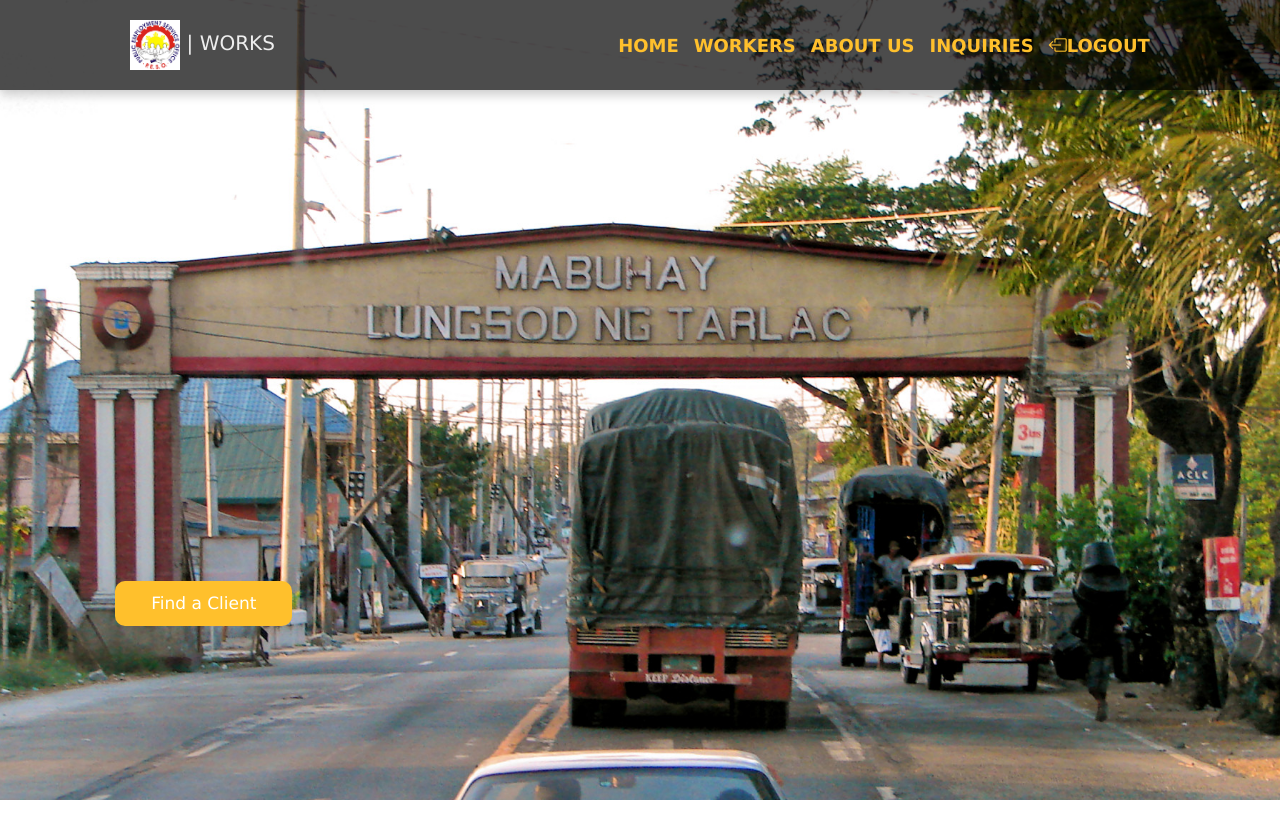
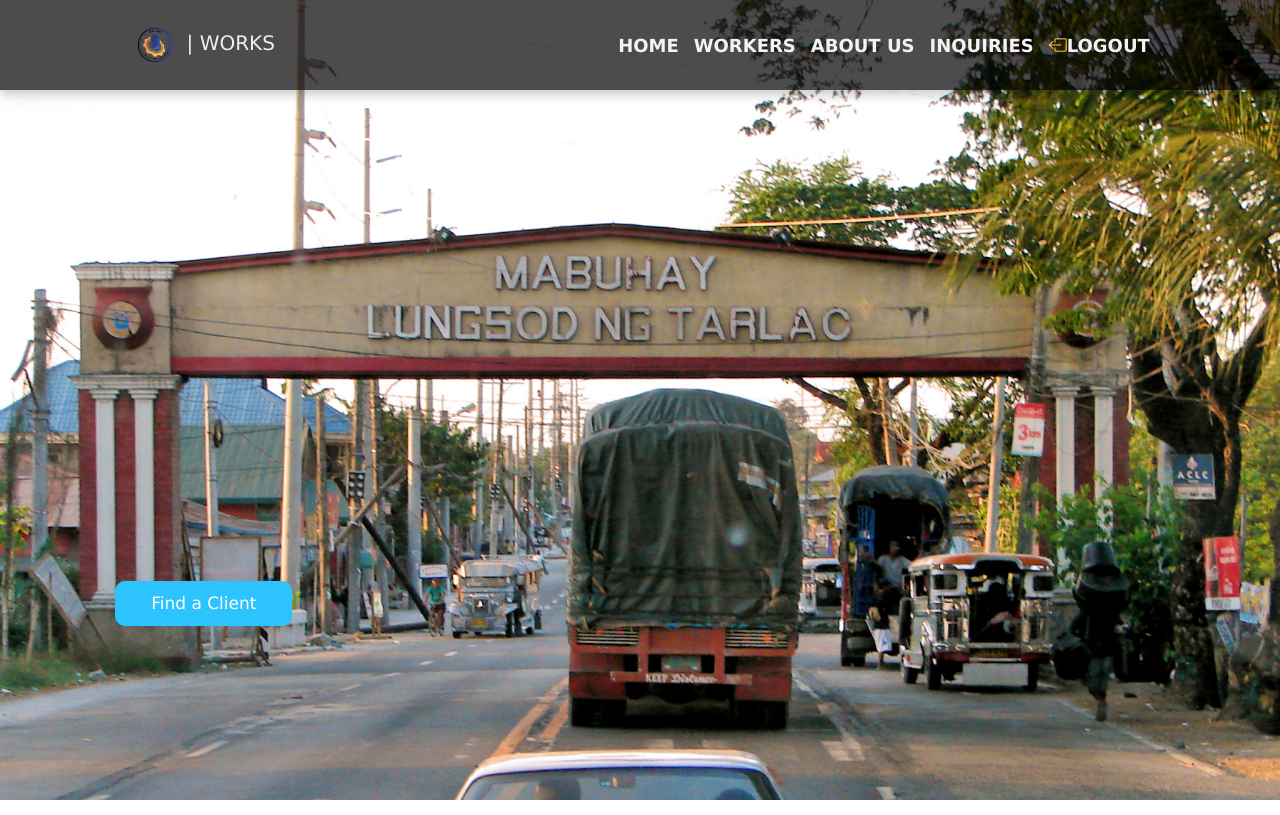
Before and after one commit to Hakuu69/Works, a PHP site: the page made by !WORKER/source/homeWorker.php in a window 1280 px wide. Shown: the top 815 px of the page. Run offline with PHP 8.4, Linux system fonts and the light colour scheme.

Commit message:
designed

```diff
--- a/!ADMIN/source/dashboard.php
+++ b/!ADMIN/source/dashboard.php
@@ -80,7 +80,7 @@
 
         <script src = "https://code.jquery.com/jquery-3.6.0.js" type = "text/javascript"></script>
 
-        <script src = "https://code.jquery.com/ui/1.13.2/jquery-ui.js" type = "text/javascript"></script>
+        <script src = "https://code.jquery.com/ui/1.13`.2/jquery-ui.js" type = "text/javascript"></script>
 
 
 
--- a/!WORKER/source/homeWorker.php
+++ b/!WORKER/source/homeWorker.php
@@ -17,7 +17,7 @@
 <!-- header section starts  -->
 
 <header>
-  <a href="#home" class="xx"><img src="../images/logo.png" height = "50" width = "50">  | WORKS</a>
+  <a href="#home" class="xx"><img src="../images/logoworker.png" height = "50" width = "50">  | WORKS</a>
 	<nav class="navbar navbar-expand-md">
   <button class="navbar-toggler navbar-dark" type="button" data-toggle="collapse" data-target="#main-navigation">
     <span class="navbar-toggler-icon"></span>
@@ -53,7 +53,7 @@
     <div class="content">
         <h3><b style="color:white"></b></h3>
         <h5><i style="color:white"></i></h5>
-        <a href="#worker" class="btn">Find a Client</a>
+        <a href="../source/workerlist.php" class="btn">Find a Client</a>
     </div>
 </section>
 <br>
@@ -94,18 +94,18 @@
 
                 <div class="row">
                     <div class="col-md-4 text-center featured">
-                        <img src="../images/logo.png" width="" height="270" alt="">
+                    <img src="../images/logoworker.png" width="" height="270" alt="">
                         <br><br>
                             <h5>Carl Patrick Mallari - <strong>Member</strong></h5>
                         <br>
                           <p style="font-size: 11px; color:black;">3rd Year at AMA Computer College</p>
 
-
+                          <button class="btn bg-warning"> <a href="https://www.facebook.com/profile.php?id=100005282114692" style="color: white;"> View Profile</a></button>
                         <br><br>
                     </div>
 
                     <div class="col-md-4 text-center featured">
-                        <img src="../images/logo.png" width="" height="270" alt="">
+                    <img src="../images/logoworker.png" width="" height="270" alt="">
                         <br><br>
                             <h5>Jacob Salvador - <strong>Member</strong></h5>
                         <br>
@@ -116,7 +116,7 @@
                     </div>
 
                     <div class="col-md-4 text-center featured">
-                        <img src="../images/logo.png" width="" height="270" alt="">
+                        <img src="../images/logoworker.png" width="" height="270" alt="">
                         <br><br>
                             <h5>Yvan Balinan - <strong>Member</strong></h5>
 
@@ -133,7 +133,7 @@
 <!-- contact section starts  -->
 <section class="contact" id="contact">
 
-    <h1 class="heading" style="font-weight: bold;">SENDS US A MESSAGE</h1>
+    <h1 class="heading" style="font-weight: bold;">CONTACT US</h1>
 
     <div class="row">
 
@@ -175,10 +175,9 @@
                     </p>
                 </div>
                 <div class = "col-lg-3 col-md-3 col-sm-12 vstack">
-                    <h5 class = "fs-6 fw-semibold">HELPFUL LINKS</h5>
-                    <a class = "small" href = "#home">Home</a>
 
-                    <a class = "small" href = "#about">About</a>
+
+
                 </div>
                 <div class = "col-lg-3 col-md-3 col-sm-12">
                     <h5 class = "fs-6 fw-semibold">HEAR NEWS FROM US</h5>
--- a/!WORKER/source/index.css
+++ b/!WORKER/source/index.css
@@ -36,7 +36,7 @@ section{
     display: inline-block;
     margin-top: 1rem;
     border-radius: 1rem;
-    background:rgb(255, 192, 44) ;
+    background:rgb(44, 195, 255) ;
     color:#ffffff;
     padding:.9rem 3.5rem;
     cursor: pointer;
@@ -83,7 +83,7 @@ header .navbar a{
     font-size: 1.8rem;
     padding:0 1.5rem;
     margin-left: 5px;
-    color:rgb(255, 192, 44);
+    color:rgb(243, 243, 243);
     font-weight: 800;
 }
 header .navbar a:hover{
--- a/workerlist.php
+++ b/!WORKER/source/workerlist.php
@@ -26,7 +26,7 @@ $proposals = [
     <title>Proposal Review</title>
     <style>
         body { font-family: Arial, sans-serif; background-color: #f8f9fa; margin: 0; padding: 0; }
-        .header { background-color: #007bff; color: white; padding: 15px; text-align: center; font-size: 20px; }
+        .header { background-color:rgb(46, 114, 160); color: white; padding: 15px; text-align: center; font-size: 20px; }
         .container { width: 80%; margin: auto; }
         .proposal { background: white; padding: 15px; margin: 10px 0; border-radius: 5px; box-shadow: 0px 0px 5px rgba(0, 0, 0, 0.1); }
         .proposal h3 { margin: 0; color: #0056b3; }
@@ -35,6 +35,7 @@ $proposals = [
         .btn { padding: 8px 12px; border: none; border-radius: 3px; cursor: pointer; }
         .btn-message { background-color: #0056b3; color: white; }
         .btn-hire { background-color: #004494; color: white; }
+        .btn-profile { background-color: #004494; color: white; }
     </style>
 </head>
 <body>
@@ -47,7 +48,9 @@ $proposals = [
                 <p><?php echo $proposal['description']; ?></p>
                 <div class="actions">
                     <button class="btn btn-message">Message</button>
+                    <br></br>
                     <button class="btn btn-hire">Hire</button>
+                    <button class="btn btn-profile">Profile</button>
                 </div>
             </div>
         <?php endforeach; ?>
--- a/index.css
+++ b/index.css
@@ -36,7 +36,7 @@ section{
     display: inline-block;
     margin-top: 1rem;
     border-radius: 1rem;
-    background:rgb(44, 48, 255) ;
+    background:rgb(44, 135, 255) ;
     color:#ffffff;
     padding:.9rem 3.5rem;
     cursor: pointer;
@@ -83,7 +83,7 @@ header .navbar a{
     font-size: 1.8rem;
     padding:0 1.5rem;
     margin-left: 5px;
-    color:rgb(44, 58, 255);
+    color:rgb(252, 252, 252);
     font-weight: 800;
 }
 header .navbar a:hover{
--- a/pre-reg.php
+++ b/pre-reg.php
@@ -69,11 +69,11 @@
         <h2>Join as an employer or worker</h2>
 
         <div class="option">
-            <a href="../WEBSITE/!SIGNUP/source/employerReg.php">I'm an employer, looking for workers</a>
-            <a href="../WEBSITE/!SIGNUP/source/workerReg.php">I'm a worker, looking for employers</a>
+            <a href="../Works/!SIGNUP/source/employerReg.php">I'm an employer, looking for workers</a>
+            <a href="../Works/!SIGNUP/source/workerReg.php">I'm a worker, looking for employers</a>
         </div>
 
-        <a href="../WEBSITE/!SIGNUP/source/login.php" class="btn"> Log In</a>
+        <a href="../Works/!SIGNUP/source/login.php" class="btn"> Log In</a>
     </div>
 
 </body>
```
Also changed, not shown: index.php (+9 -12 lines), !EMPLOYER/images/logoworker.png (added), !SIGNUP/uploads/2aedab90fbe3a8538b2bb96c170c8911B06C54FA-443D-4239-B780-2A6CE5D03828.png (added), !SIGNUP/uploads/3b2dabe0c3fdb097d0b649cc2819b84896693BBE-9460-4EDB-A09E-EBF76D14F79C.png (added), !SIGNUP/uploads/3e1629152638377a1caa9f90696f93f7B06C54FA-443D-4239-B780-2A6CE5D03828.png (added), !SIGNUP/uploads/43be77dd1eb056bf992da1fe70d47263d905d805-b515-4102-a80e-74fbc199cc7f.jpg (added), !SIGNUP/uploads/4d2a15abc362329d4bc61fb92ec4e809ie0TRywUAD9JDFsamXC6FKeyfamZM0K_H9n4MdAneHTq1y4Z_IuhP-WIVAH8De8rxpGockcHdeAfozUTay2ggPQX43Bifcy_POXzEoEpZBjXyvcAlpbC0GV_byeaSuAUzMSUNbcI.png (added), !SIGNUP/uploads/912579e16a19b03318cb2ec6d045566ad905d805-b515-4102-a80e-74fbc199cc7f.jpg (added), !SIGNUP/uploads/91ace9380f5b5dc6c524672d748ed18e3F1C78FA-0A28-4B79-B93E-10E47FEA5BFF.png (added), !SIGNUP/uploads/d4940d32387483bbd78341252ca822e33F1C78FA-0A28-4B79-B93E-10E47FEA5BFF.png (added), !SIGNUP/uploads/e1e738eaae9bf037cb9d1f3b1bd4069b3F1C78FA-0A28-4B79-B93E-10E47FEA5BFF.png (added), !SIGNUP/uploads/f23c8c448e555275f13e086f99126ac6ie0TRywUAD9JDFsamXC6FKeyfamZM0K_H9n4MdAneHTq1y4Z_IuhP-WIVAH8De8rxpGockcHdeAfozUTay2ggPQX43Bifcy_POXzEoEpZBjXyvcAlpbC0GV_byeaSuAUzMSUNbcI.png (added), !WORKER/images/logo.png (deleted), !WORKER/images/logoworker.png (added).
